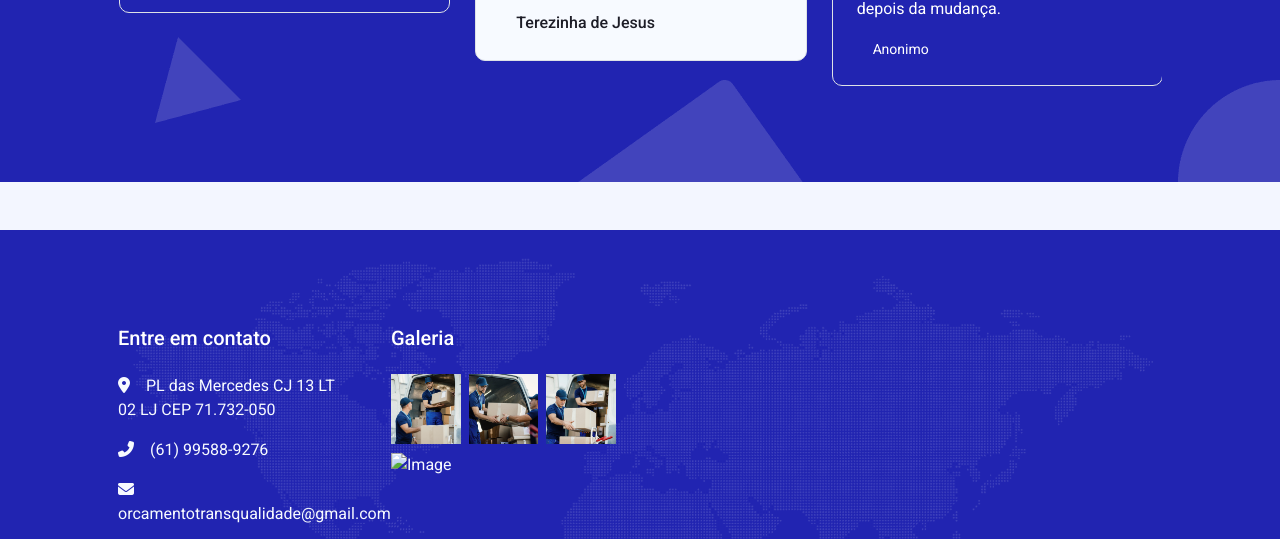
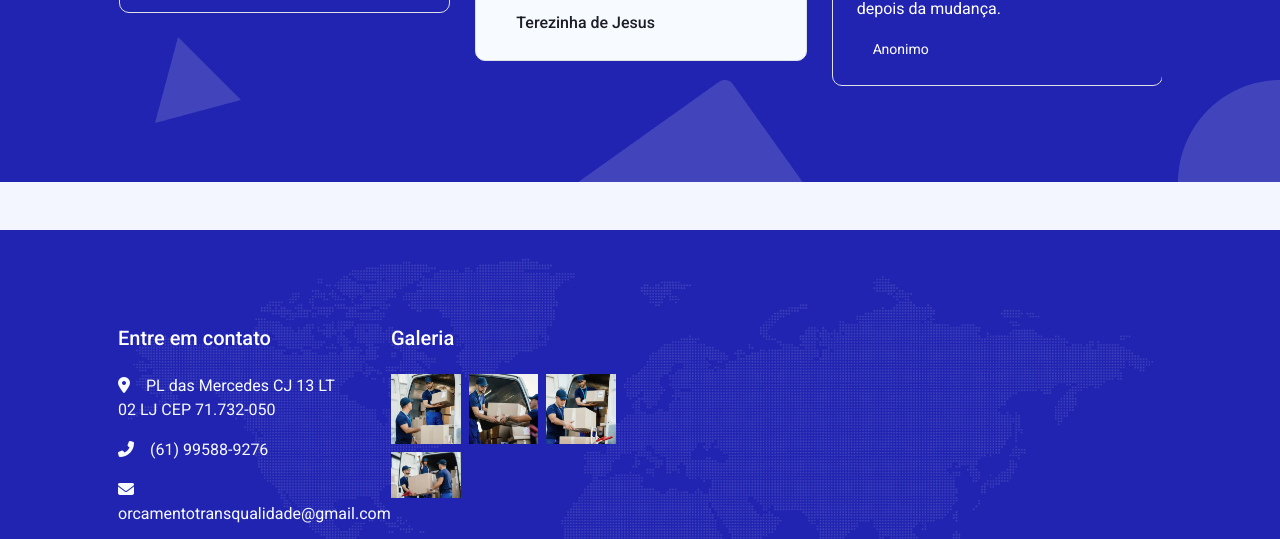
Before and after one commit to CaioSilvaDev/desenvolvimentoTransqualidade, a plain HTML site: page index.html in a window 1280 px wide. Shown: the part 3676-4215 px from the top of the page. Drawn offline with nearby package versions, Linux system fonts and the light colour scheme.

Commit message:
portfolioRodape

```diff
--- a/index.html
+++ b/index.html
@@ -443,7 +443,7 @@
                             <img class="img-fluid" src="img/portfolio-3.jpg" alt="Image">
                         </div>
                         <div class="col-4">
-                            <img class="img-fluid" src="img/portfolio-4.jpg" alt="Image">
+                            <img class="img-fluid" src="img/portfolio-4.jpeg" alt="Image">
                         </div>
                     </div>
                 </div>
```
